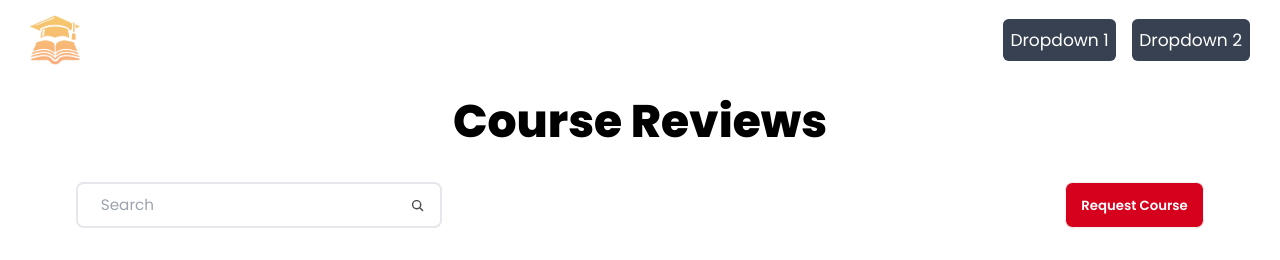
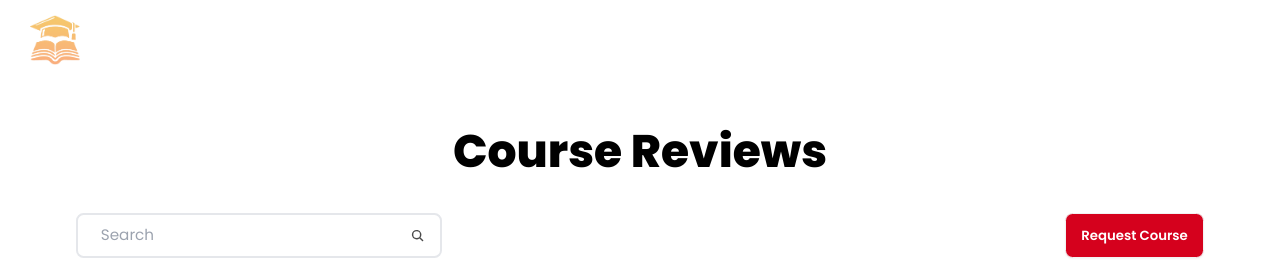
Before and after one commit to Jasmit22/ucalgaryFirstYear, a Next.js app: page /reviews in a window 1280 px wide. Shown: the top 260 px of the page. Built offline with nearby package versions, Linux system fonts and the light colour scheme; no server answers; the database is empty.

Commit message:
navbar update

```diff
--- a/package.json
+++ b/package.json
@@ -10,6 +10,7 @@
   },
   "dependencies": {
     "@auth/prisma-adapter": "^2.4.1",
+    "@heroicons/react": "^1.0.6",
     "@prisma/client": "^5.17.0",
     "@react-google-maps/api": "^2.19.3",
     "axios": "^1.7.2",
--- a/src/app/components/Header.jsx
+++ b/src/app/components/Header.jsx
@@ -1,31 +1,62 @@
-"use client"; // This is a client component
-
+"use client";
 import Link from "next/link";
 import Image from "next/image";
-import { useEffect, useState } from "react";
+import { useEffect, useState, useRef } from "react";
+import { ChevronDownIcon } from "@heroicons/react/solid"; // Importing a down arrow icon from Heroicons
 import gradientLogo2 from "../../../public/campusconnect3.webp";
 
 export default function Header() {
   const [openDropdownIndex, setOpenDropdownIndex] = useState(null);
+  const dropdown1Ref = useRef(null);
+  const dropdown2Ref = useRef(null);
 
   const toggleDropdown = (index) => {
     setOpenDropdownIndex(openDropdownIndex === index ? null : index);
   };
 
+  const handleClickOutside = (event) => {
+    if (
+      dropdown1Ref.current &&
+      !dropdown1Ref.current.contains(event.target) &&
+      dropdown2Ref.current &&
+      !dropdown2Ref.current.contains(event.target)
+    ) {
+      setOpenDropdownIndex(null);
+    }
+  };
+
   useEffect(() => {
-    document.addEventListener("scroll", () => {
+    const handleScroll = () => {
       const header = document.querySelector("header");
-      const text = document.querySelector(".campus-connect-text");
 
       if (window.scrollY > 500) {
         header.classList.add("scrolled");
-        text.classList.add("hiding");
       } else {
         header.classList.remove("scrolled");
-        text.classList.remove("hiding");
       }
-    });
+    };
+
+    const header = document.querySelector("header");
+
+    if (
+      typeof window !== "undefined" &&
+      window.location.pathname === "/reviews"
+    ) {
+      header.classList.add("scrolled"); // Apply background immediately if on /reviews
+    }
+
+    document.addEventListener("scroll", handleScroll);
+    document.addEventListener("click", handleClickOutside);
+
+    return () => {
+      document.removeEventListener("scroll", handleScroll);
+      document.removeEventListener("click", handleClickOutside);
+    };
   }, []);
+
+  const handleLinkClick = () => {
+    setOpenDropdownIndex(null);
+  };
 
   return (
     <header className="header fixed top-0 z-50 h-20 w-full">
@@ -41,44 +72,79 @@
               className="hover:-hue-rotate-15 transition-all duration-150 ease-linear hover:cursor-pointer"
               width={50}
             />
-            <h1 className="campus-connect-text hidden hover:text-ucalgaryGold max-md:hidden transition-all duration-150 ease-linear text-2xl font-semibold hover:cursor-pointer">
-              Campus Connect
-            </h1>
           </Link>
-          <div className="flex gap-4 items-center mr-4">
-            {/* Get rid of this map stuff when actually implementing, just copy paste twice and change the routes */}
-            {["Dropdown 1", "Dropdown 2"].map((label, index) => (
-              <div key={index} className="relative">
+          <div className="flex gap-8 items-center mr-4">
+            <div className="relative" ref={dropdown1Ref}>
               <button
-                  onClick={() => toggleDropdown(index)}
-                  className="bg-gray-700 text-white p-2 rounded-md"
+                onClick={() => toggleDropdown(1)}
+                className="flex items-center text-white focus:outline-none"
               >
-                  {label}
+                Explore
+                <ChevronDownIcon
+                  className={`w-5 h-5 ml-1 transition-transform duration-300 ${
+                    openDropdownIndex === 1 ? "transform rotate-180" : ""
+                  }`}
+                />
               </button>
-                {openDropdownIndex === index && (
-                  <div className="absolute right-0 mt-2 w-48 bg-white text-black shadow-lg rounded-md">
+              <div
+                className={`absolute right-0 mt-2 w-48 bg-white text-black shadow-lg rounded-md overflow-hidden transition-all duration-300 ease-in-out transform ${
+                  openDropdownIndex === 1
+                    ? "max-h-96 opacity-100"
+                    : "max-h-0 opacity-0"
+                }`}
+              >
                 <Link
-                      href="/"
+                  href="/go-to"
                   className="block px-4 py-2 hover:bg-gray-200"
+                  onClick={handleLinkClick}
                 >
-                      example
+                  Getting to School
                 </Link>
                 <Link
-                      href="/"
+                  href="/study-spots"
                   className="block px-4 py-2 hover:bg-gray-200"
+                  onClick={handleLinkClick}
                 >
-                      example
+                  Study Spots
+                </Link>
+              </div>
+            </div>
+
+            <div className="relative" ref={dropdown2Ref}>
+              <button
+                onClick={() => toggleDropdown(2)}
+                className="flex items-center text-white focus:outline-none"
+              >
+                Courses
+                <ChevronDownIcon
+                  className={`w-5 h-5 ml-1 transition-transform duration-300 ${
+                    openDropdownIndex === 2 ? "transform rotate-180" : ""
+                  }`}
+                />
+              </button>
+              <div
+                className={`absolute right-0 mt-2 w-48 bg-white text-black shadow-lg rounded-md overflow-hidden transition-all duration-300 ease-in-out transform ${
+                  openDropdownIndex === 2
+                    ? "max-h-96 opacity-100"
+                    : "max-h-0 opacity-0"
+                }`}
+              >
+                <Link
+                  href="/reviews"
+                  className="block px-4 py-2 hover:bg-gray-200"
+                  onClick={handleLinkClick}
+                >
+                  Reviews
                 </Link>
                 <Link
-                      href="/"
+                  href="/course-sequences"
                   className="block px-4 py-2 hover:bg-gray-200"
+                  onClick={handleLinkClick}
                 >
-                      example
+                  Sequences
                 </Link>
               </div>
-                )}
             </div>
-            ))}
           </div>
         </nav>
       </div>
--- a/src/app/reviews/page.jsx
+++ b/src/app/reviews/page.jsx
@@ -87,7 +87,7 @@
 
   return (
     <div className="p-10 gap-20 mb-12 min-h-screen">
-      <div className="text-black font-extrabold text-5xl pt-16 mb-10 text-center">
+      <div className="text-black font-extrabold text-5xl pt-24 mb-10 text-center">
         Course Reviews
       </div>
       <div className="self-end w-full flex justify-between items-center px-10 max-md:px-0">
```
Also changed, not shown: 2 other files (tests, documents, lock files or other folders). Lines whose indentation alone changed are shown as unchanged.
